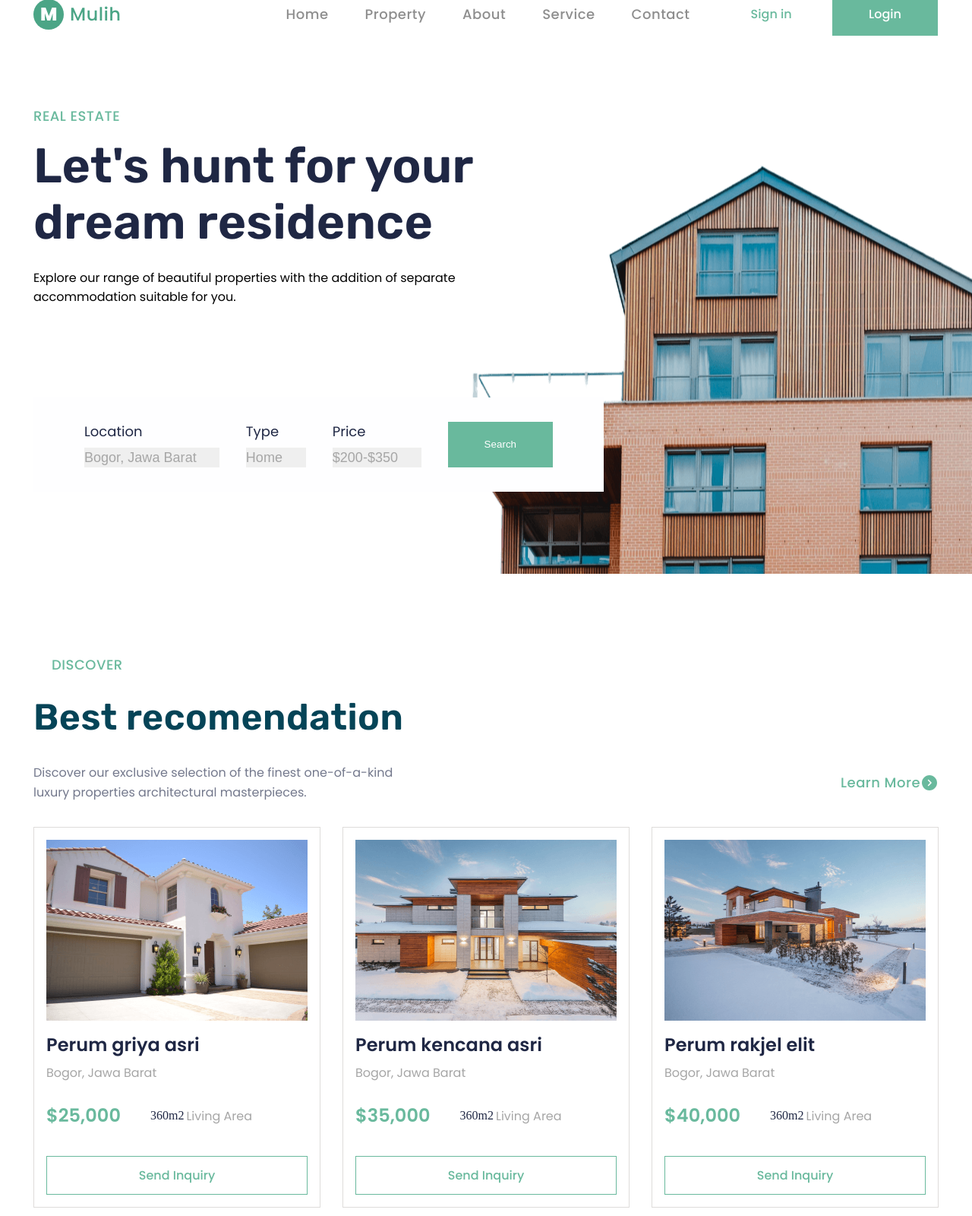
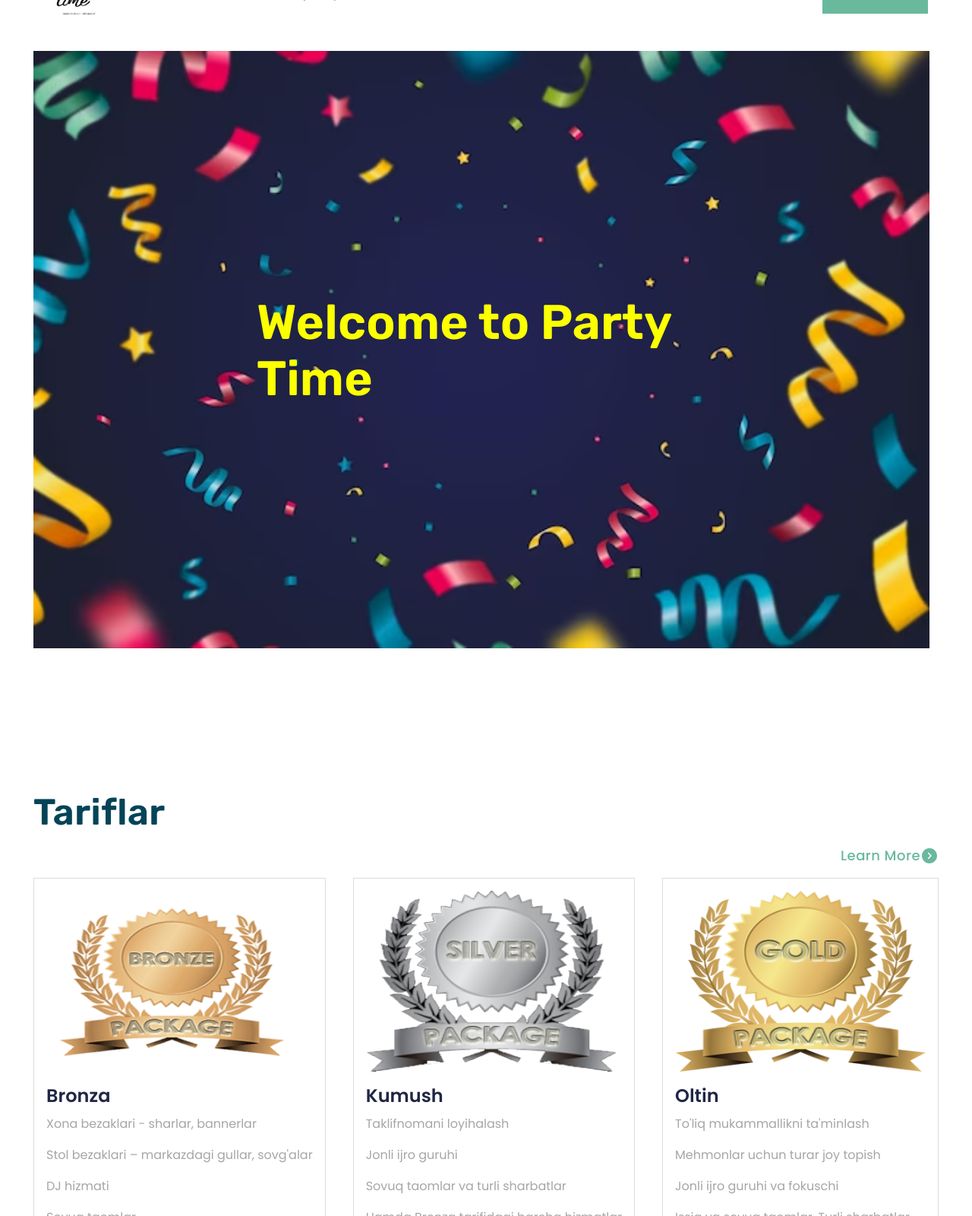
Before and after one commit to Jahongir-Abdurayimov/Mulih, a plain HTML site: page index.html in a window 1280 px wide. Shown: the part 40-1640 px from the top of the page at 76% size. Drawn offline with Linux system fonts and the light colour scheme.

Commit message:
party time

```diff
--- a/css/main.css
+++ b/css/main.css
@@ -88,11 +88,19 @@ img {
 header {
     margin-top: 30px;
     padding-bottom: 77px;
+    background-color: white;
 
 }
 .header-inner {
+    z-index: 9999;
     display: flex;
-    align-items:center
+    align-items:center;
+    justify-content: space-between;
+    position:fixed;
+    top: 0;
+    gap: 100px;
+    background: white;
+
 }
 .site-main-logo {
     text-decoration: none;
@@ -166,15 +174,15 @@ header {
     background: #69B99D;
 }
 .hero {
+
     padding-bottom: 108px;
-    background-image: url("../images/herobgcolor.png");
-    background-repeat: no-repeat;
-    background-position: calc(50% + 350px) ;
+}
+.hero .container {
 
-
-
-
-
+    background: url('../images/realistic-confetti-background_23-2148971469.avif');
+    background-repeat:no-repeat;
+    background-size: contain;
+    padding: 294px ;
 }
 .hero-inner {
     position: relative;
@@ -183,8 +191,8 @@ header {
 }
 .hero-title {
 margin: 0 0 24px;
-   padding-top: 56px;
-    color:#1F2744;
+   padding-top: 26px;
+    color:#fbff00;
     font-family: "Rubik";
     font-size: 64px;
     font-weight: 600;
@@ -193,6 +201,7 @@ margin: 0 0 24px;
 }
 .hero-title-des {
     margin: 0 0 120px;
+    color:#fff
 }
 .section-title {
 
@@ -309,6 +318,7 @@ margin: 0 0 24px;
 .prices-list {
     padding: 0;
     display: flex;
+    flex-wrap: wrap;
    justify-content: space-between;
     list-style-type: none;
 }
--- a/index.html
+++ b/index.html
@@ -3,7 +3,7 @@
 <head>
     <meta charset="UTF-8">
     <meta name="viewport" content="width=device-width, initial-scale=1.0">
-    <title>Mulih</title>
+    <title>Party time</title>
     <link rel="stylesheet" href="./css/main.css">
 </head>
 <body>
@@ -11,7 +11,7 @@
         <div class="container">
                 <div class="header-inner">
                     <a class="site-main-logo" href="./index.html">
-                        <img src="./images/sitelogo.svg" alt="Main logo of site" width="115" height="40">
+                        <img src="./images/download.jpeg" alt="Main logo of site" width="120" height="60">
                     </a>
                     <nav class="nav">
                         <ul class="nav-list">
@@ -24,7 +24,7 @@
                     </nav>
                     <div class="header-buttons">
                         <a href="#" class="sign-in">Sign in</a>
-                        <a href="#" class="login">Login</a>
+                        <a href="./login.html" class="login">Login</a>
                     </div>
                 </div>
         </div>
@@ -33,49 +33,20 @@
         <section class="hero">
             <div class="container">
              <div class="hero-inner">
-                <h1 class="hero-title">Let's hunt for your dream residence</h1>
-                <p class="hero-title-des">
-                    Explore our range of beautiful properties with the addition of separate accommodation suitable for you.
-                </p>
-                <h2 class="section-title">REAL ESTATE</h2>
+                <h1 class="hero-title">Welcome to Party Time</h1>
+
              </div>
 
-           <div class="form-wrapper">
-            <form class="hero-form" action="https://echo.htmlacademy.ru/"
-            method="post"
-            autocomplete="off">
-              <div class="select-wrapper">
-                <label class="hero-label" for="location">Location
-                  <select class="hero-select" name="location" id="location">
-                    <option value="1">Bogor, Jawa Barat</option>
-                  </select>
-                </label>
-                <label class="hero-label" for="type">Type
-                  <select class="hero-select" name="type" id="type">
-                    <option value="1">Home</option>
-                  </select>
-                </label>
-                <label class="hero-label" for="price">Price
-                  <select class="hero-select" name="price" id="price">
-                    <option value="1">$200-$350</option>
-                  </select>
-                </label>
-                <button class="hero-btn" type="submit">Search</button>
-              </div>
-            </form>
-           </div>
 
             </div>
         </section>
         <section class="discover">
             <div class="container">
-                <h2 class="discover-title">DISCOVER</h2>
-                <h3 class="recomendation-title">Best recomendation</h3>
+
+                <h3 class="recomendation-title">Tariflar</h3>
                <div class="recomendation-des-link">
                <div class="wrapper-des">
-                <p class="recomendation-title-des">
-                    Discover our exclusive selection of the finest one-of-a-kind luxury properties architectural masterpieces.
-                </p>
+
                </div>
                 <div class="wrapper-link">
                     <a class="learn-more" href="#">Learn More</a>
@@ -85,25 +56,38 @@
 
                <ol class="prices-list">
                 <li class="prices-item">
-                    <img class="prices-item-img" src="./images/Rectanglefirst.png" alt="Perum griya asri" width="344" height="238">
-                    <h4 class="item-title">Perum griya asri</h4>
-                    <p class="item-title-des">Bogor, Jawa Barat</p>
-                    <div class="prices-value"><ins class="new-value">$25,000</ins> <span class="place-area">360m2 </span> <p>Living Area</p></div>
-                    <a href="#">Send Inquiry</a>
+                    <img class="prices-item-img" src="./images/Bronze-Package.png" alt="Perum griya asri" width="330" height="238">
+                    <h4 class="item-title">Bronza</h4>
+                    <p class="item-title-des">Xona bezaklari - sharlar, bannerlar</p>
+                    <p class="item-title-des">Stol bezaklari – markazdagi gullar, sovg'alar</p>
+                    <p class="item-title-des">DJ hizmati</p>
+                    <p class="item-title-des"> Sovuq taomlar</p>
+                    <div class="prices-value"><ins class="new-value">$25,000</ins></div>
+                    <a href="#">Sotib olish</a>
                 </li>
                 <li class="prices-item">
-                    <img class="prices-item-img" src="./images/Rectanglesecond.png" alt="Perum kencana asri" width="344" height="238">
-                    <h4 class="item-title">Perum kencana asri</h4>
-                    <p class="item-title-des">Bogor, Jawa Barat</p>
-                    <div class="prices-value"><ins class="new-value">$35,000</ins> <span class="place-area">360m2 </span> <p>Living Area</p></div>
-                    <a href="#">Send Inquiry</a>
+                    <img class="prices-item-img" src="./images/silver-package_viral-exposure.png" alt="Perum kencana asri" width="330" height="238">
+                    <h4 class="item-title">Kumush</h4>
+                    <p class="item-title-des">Taklifnomani loyihalash</p>
+                    <p class="item-title-des">Jonli ijro guruhi</p>
+                    <p class="item-title-des">Sovuq taomlar va turli sharbatlar</p>
+                    <p class="item-title-des">Hamda Bronza tarifidagi barcha hizmatlar</p>
+
+                    <div class="prices-value"><ins class="new-value">$35,000</ins> </div>
+                    <a href="#">Sotib olish</a>
                 </li>
                 <li class="prices-item">
-                    <img class="prices-item-img" src="./images/Rectanglethird.png" alt="Perum rakjel elit" width="344" height="238">
-                    <h4 class="item-title">Perum rakjel elit</h4>
-                    <p class="item-title-des">Bogor, Jawa Barat</p>
-                    <div class="prices-value"><ins class="new-value">$40,000</ins> <span class="place-area">360m2 </span> <p> Living Area</p></div>
-                    <a href="#">Send Inquiry</a>
+                    <img class="prices-item-img" src="./images/Gold-Package.png" alt="Perum rakjel elit" width="330" height="238">
+                    <h4 class="item-title">Oltin</h4>
+                    <p class="item-title-des">To'liq mukammallikni ta'minlash
+                        </p>
+                    <p class="item-title-des">Mehmonlar uchun turar joy topish</p>
+                    <p class="item-title-des">Jonli ijro guruhi va fokuschi</p>
+                    <p class="item-title-des">Issiq va sovuq taomlar. Turli sharbatlar</p>
+
+
+                    <div class="prices-value"><ins class="new-value">$40,000</ins> </div>
+                    <a href="#">Sotib olish</a>
                 </li>
                </ol>
             </div>
@@ -145,6 +129,7 @@
                         <h4 class="services-item-title">Efficient</h4>
                         <p class="services-item-title-des">Schedule visits to multiple properties at once in one day without having to call them one by one. Check everything and find the best properties for rent</p>
                     </li>
+
                 </ul>
 
             </div>
@@ -155,7 +140,7 @@
                     <div class="wrapper-about-img">
                         <div class="tab">
                             <img src="./images/TickSquare.svg" alt="icon" width="27" height="27">
-                            <p class="tab-num">4.8</p>
+                            <p class="tab-num">5.0</p>
                            <div class="wrapper-star-icon">
                             <img src="./images/star1.svg" alt="icon" width="18" height="18">
                             <img src="./images/star1.svg" alt="icon" width="18" height="18">
@@ -168,16 +153,9 @@
 
 
                         </div>
-                        <div class="tab2">
-                          <p class="tab2-num">250+</p>
-                          <p class="tab2-text">Property <br> Sale </p>
-                          <p class="tab2-num">550+</p>
-                          <p class="tab2-text">Apartmen <br>Rent </p>
 
 
-                        </div>
-
-                        <img class="about-img" src="./images/about-img.png" alt="" width="609" height="475">
+                        <img class="about-img" src="./images/pexels-wendy-wei-1190298.jpg" alt="" width="609" height="475">
 
                     </div>
                     <div class="about-title">
@@ -330,9 +308,6 @@
                         <img src="./images/Instagram.svg"   width="24" height="24" alt="instagram">
                         <img src="./images/Youtube.svg" width="24" height="24" alt="youtobe">
                         <img src="./images/facebook.svg" width="24" height="24" alt="facebook">
-
-
-
                        </div>
                     </div>
                  </div>
--- /dev/null
+++ b/login.css
@@ -0,0 +1,113 @@
+* {
+    margin: 0;
+    padding: 0;
+    box-sizing: border-box;
+
+}
+body {
+    display: flex;
+    justify-content: center;
+    align-items: center;
+    min-height: 100vh;
+    background-image:url('./img.jpg');
+    background-repeat: no-repeat;
+    background-size: cover;
+    background-position: center;
+
+
+}
+.wrapper {
+    width: 420px;
+    background-color: purple;
+    color: #fff;
+    border-radius:10px;
+    padding: 30px 40px;
+
+
+
+}
+.wrapper h1 {
+    font-size: 36px;
+    text-align: center;
+
+}
+.wrapper .input-box {
+    position: relative;
+    width: 100%;
+    height: 50px;
+    margin: 30px 0;
+
+}
+.input-box input {
+    width: 100%;
+    height: 100%;
+    background-color: transparent;
+    border: none;
+    outline: none;
+    border: 2px solid rgba(255, 255, 255, 0.2);
+    border-radius: 40px;
+    font-size: 16px;
+    color: #fff;
+    padding: 20px 45px 20px 20px;
+}
+.input-box input::placeholder {
+    color: #fff;
+}
+.input-box  i {
+    position:absolute;
+    right: 20px;
+    top: 50%;
+    transform: translateY(-50%);
+    font-size: 20px;
+}
+.wrapper .remember-forgot {
+    display: flex;
+    justify-content: space-between;
+    font-size: 14.5px;
+    margin: -15px 0 15px;
+}
+.remember-forgot label input {
+    accent-color: #fff;
+    margin-right: 3px;
+}
+
+.remember-forgot a {
+    color: #fff;
+    text-decoration-line: none;
+}
+.remember-forgot a:hover {
+    text-decoration-line: underline;
+}
+.wrapper .btn {
+    width: 100%;
+    height: 45px;
+    background-color: #fff;
+    border:none;
+    outline: none;
+    border-radius: 40px;
+    box-shadow: 0 0 10px rgba(0, 0,0 , 0.1);
+    cursor: pointer;
+    font-size: 16px;
+    color: #333;
+    font-weight: 600;
+
+
+
+}
+.wrapper .register-link {
+    font-size: 14.5px;
+    text-align: center;
+    margin:20px 0 15px;
+
+}
+.register-link p a {
+    color: #fff;
+    text-decoration: none;
+    font-weight: 600;
+
+
+}
+.register-link p a:hover {
+    text-decoration: underline;
+
+}
```
Also changed, not shown: css/abs.html (added, +24 -0 lines), login.html (added, +33 -0 lines), images/Bronze-Package.png (added), images/Gold-Package.png (added), images/download.jpeg (added), images/pexels-wendy-wei-1190298.jpg (added), images/realistic-confetti-background_23-2148971469.avif (added), images/silver-package_viral-exposure.png (added), 1 other file.
